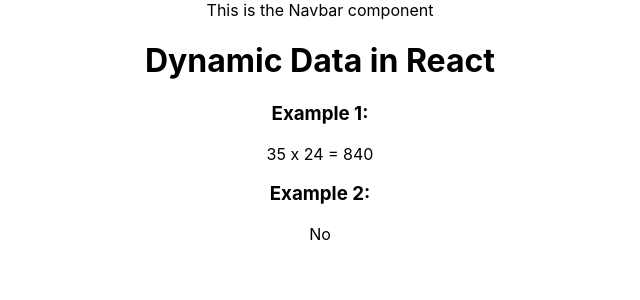
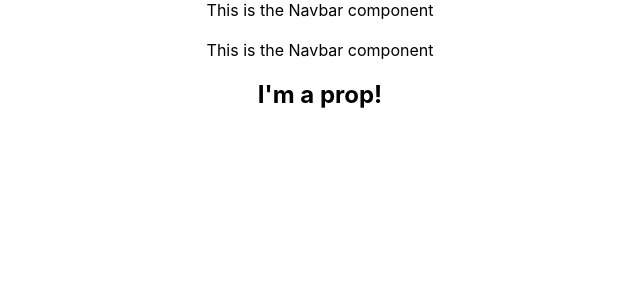
Before and after one commit to petejos80/react-essentials, a React (Create React App) app: page / in a window 1280 px wide. Shown: the top 300 px of the page, without its empty margins (320-960 px from the left). Built offline with nearby package versions, Linux system fonts and the light colour scheme.

Commit message:
Example showing passing data (props) from the Home component to Header component

```diff
--- a/src/components/Header.jsx
+++ b/src/components/Header.jsx
@@ -2,12 +2,12 @@
 
 export class Header extends React.Component {
     render() {
+        console.log("These are props:", this.props);
         return(
             <nav>
-                This is the Navbar component
+                <span>This is the Navbar component</span>
+                <h1>{this.props.prop1}</h1>
             </nav>
         )
     }
 }
-
-export default Header
--- a/src/components/Home.jsx
+++ b/src/components/Home.jsx
@@ -1,16 +1,11 @@
 import React from "react";
+import { Header } from './Header.jsx'
 
 export class Home extends React.Component {
     render() {
         return (
             <div>
-                <h1>Dynamic Data in React</h1>
-
-                <h3>Example 1:</h3>
-                <span>35 x 24 = </span> {35 * 24}
-
-                <h3>Example 2:</h3>
-                { 5 === 2 ? "Yes" : "No" }
+                <Header prop1={"I'm a prop!"}/>
             </div>
         );
     }
```
